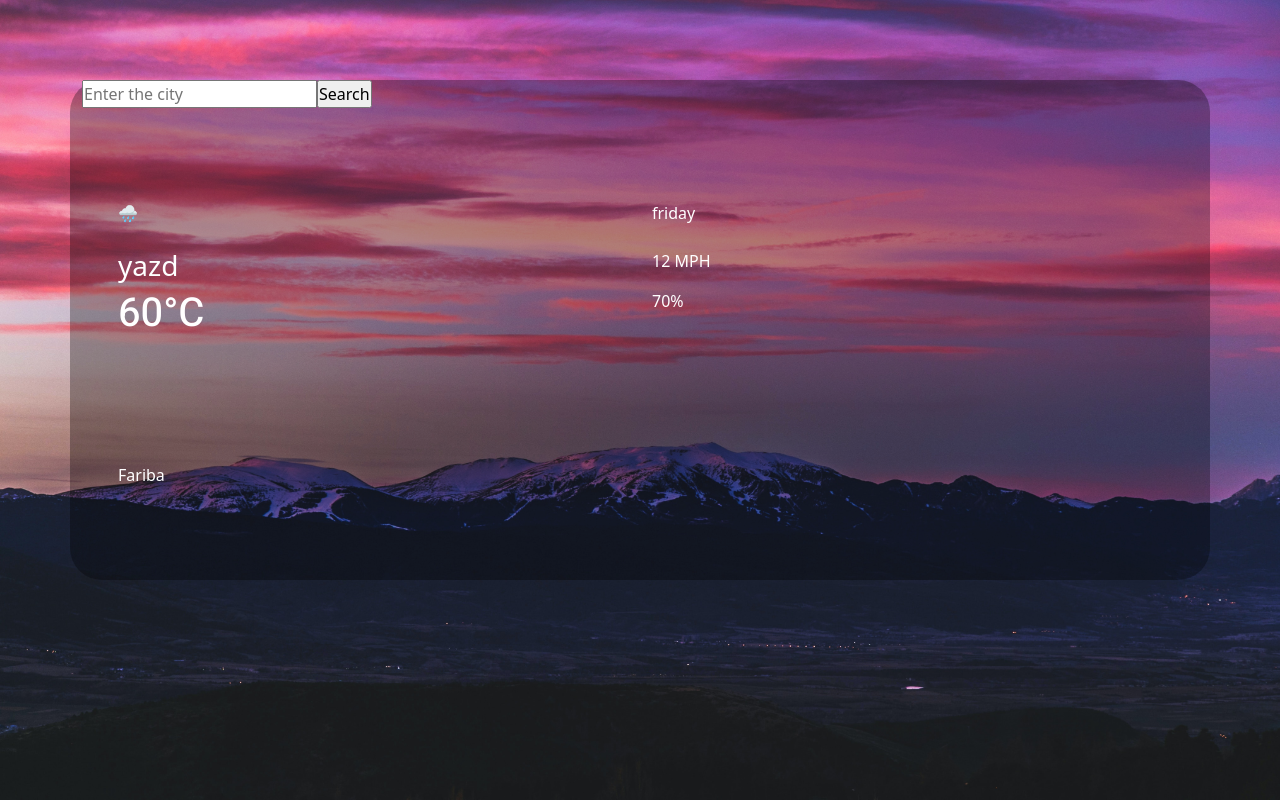
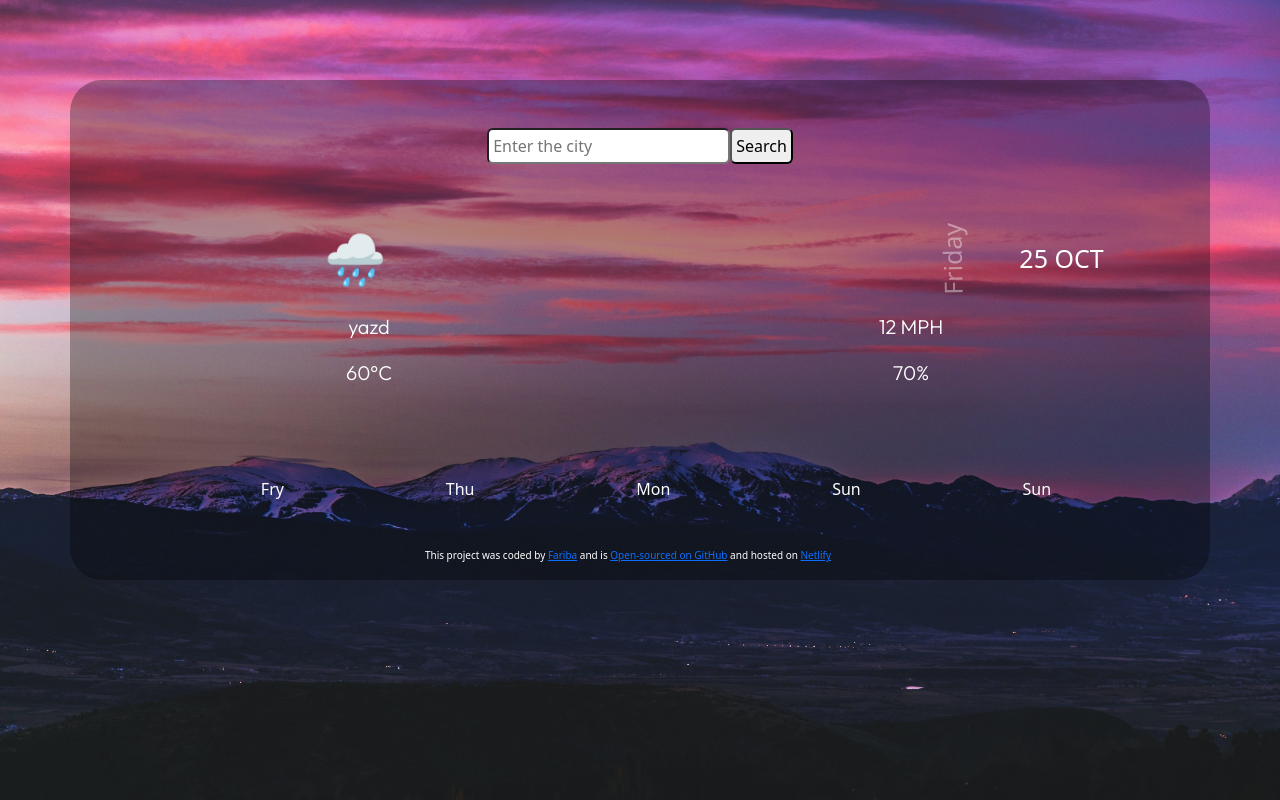
Before and after one commit to FaribaZ/weather-application-react, a React (Create React App) app: page / in a window 1280 px wide. Built offline with nearby package versions, Linux system fonts and the light colour scheme; a web font is replaced by a local one.

Commit message:
Added basic style

```diff
--- a/src/Weather.css
+++ b/src/Weather.css
@@ -1,6 +1,7 @@
-@import url("https://fonts.googleapis.com/css2?family=Heebo:wght@500&display=swap");
+@import url("https://fonts.googleapis.com/css2?family=Heebo:wght@300&family=Outfit:wght@300&display=swap");
 
-/*font-family: "Heebo", sans-serif; */
+/*font-family: "Heebo", sans-serif;
+font-family: 'Outfit', sans-serif;*/
 
 * {
   box-sizing: border-box;
@@ -14,10 +15,6 @@
   color: white;
 }
 
-.temp {
-  font-family: "Heebo", sans-serif;
-  font-size: 60px;
-}
 .container {
   max-width: 500px;
   height: 500px;
@@ -29,3 +26,36 @@
   display: grid;
   background-color: rgb(0, 0, 0, 0.3);
 }
+
+.container {
+  text-align: center;
+}
+.first {
+  font-size: 25px;
+}
+
+.temp {
+  font-family: "Outfit", sans-serif;
+}
+.second {
+  font-family: "Outfit", sans-serif;
+  font-size: 20px;
+}
+
+.day {
+  position: relative;
+  transform: rotate(269deg);
+  opacity: 0.4;
+  right: -35%;
+}
+.icon {
+  font-size: 50px;
+}
+
+.days {
+  list-style: none;
+  margin: 15px;
+}
+.footer {
+  font-size: 10px;
+}
--- a/src/Weather.js
+++ b/src/Weather.js
@@ -3,29 +3,36 @@ import "./Weather.css";
 
 export default function Weather() {
   return (
-    <div className="weather">
-      <div className="container  rounded-5">
+    <div className="weather ">
+      <div className="container rounded-5 ">
         <div className="row ">
-          <div className="col-12 justify-content-center">
-            <div className="search ">
-              <input type="search" placeholder="Enter the city" />
-              <input type="submit" value="Search" />
+          <div className="col-12 ">
+            <div className="search  mt-5">
+              <input
+                type="search"
+                placeholder="Enter the city"
+                className="rounded-2 p-1"
+              />
+              <input type="submit" value="Search" className="rounded-2 p-1" />
             </div>
           </div>
         </div>
-        <div className="middle">
-          <div className="row m-4">
-            <div className="col-6 icon justify-content-left">🌧</div>
-            <div className="col-6 date justify-content-right">friday</div>
+        <div className="middle mt-4 mb-2">
+          <div className="row first">
+            <div className="col-6 icon justify-content-left ">🌧</div>
+            <div className="col-6 time d-flex justify-content-center">
+              <div className="col-6 day">Friday</div>
+              <div className="col-6 date align-self-center m-2">25 OCT</div>
+            </div>
           </div>
 
-          <div className="row m-4">
+          <div className="row second m-3">
             <div className="col-6">
               <ddiv className="city">
-                <h3>yazd</h3>
+                <p>yazd</p>
               </ddiv>
               <div className="temp">
-                <h1>60°C</h1>
+                <p>60°C</p>
               </div>
             </div>
             <div className="col-6">
@@ -36,10 +43,31 @@ export default function Weather() {
             </div>
           </div>
         </div>
-        <div className="row m-4">
-          <div className="bottom">
-            <div className="forecast"></div>
-            <div className="footer">Fariba</div>
+        <div className="row">
+          <div className="forecast">
+            <ul className="d-flex justify-content-evenly">
+              <li className="days">Fry</li>
+              <li className="days">Thu</li>
+              <li className="days">Mon</li>
+              <li className="days">Sun</li>
+              <li className="days">Sun</li>
+            </ul>
+          </div>
+          <div className="row">
+            <div className="bottom">
+              <div className="footer">
+                This project was coded by{" "}
+                <a href="https://www.linkedin.com/in/fariba-zare-sakhvidi/">
+                  Fariba
+                </a>{" "}
+                and is{" "}
+                <a href="https://github.com/FaribaZ/weather-application-react">
+                  Open-sourced on GitHub
+                </a>{" "}
+                and hosted on{" "}
+                <a href="https://stellar-peony-02216e.netlify.app/">Netlify</a>
+              </div>
+            </div>
           </div>
         </div>
       </div>
```
Also changed, not shown: src/abc.css (added).
